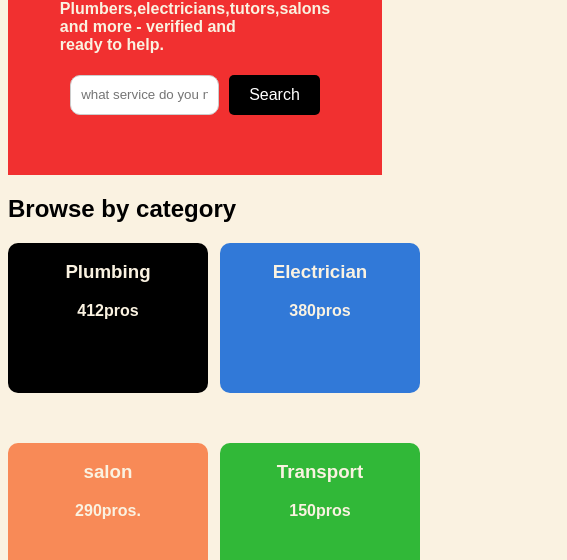
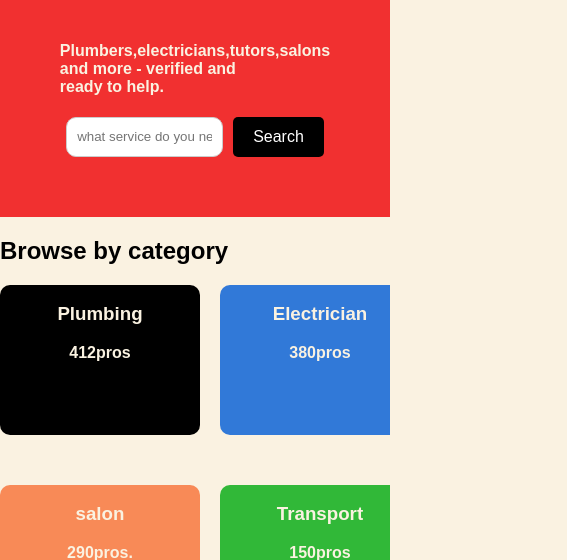
Before and after one commit to Evans2004k/Kenya-Connect, a plain HTML site: page index.html in a window 390 px wide. Shown: the part 540-1100 px from the top of the page, 567 px wide, since content can reach past the window. Drawn offline with Linux system fonts and the light colour scheme.

Commit message:
finalresponsivestylings

```diff
--- a/style.css
+++ b/style.css
@@ -1,7 +1,17 @@
+.{
+    box-sizing: border-box;
+}
 body{
     background-color: #faf2e1;
     color: #000000;
     font-family: Arial, sans-serif;
+}
+html, body{
+    width: 100%;
+    max-width: 100%;
+    margin: 0;
+    padding: 0;
+    overflow-x: hidden;
 }
 header{
     background-color: #000;
@@ -518,7 +528,7 @@
 
 
 /* Media query for small screens */
-@media screen and (max-width: 360px) {
+@media screen and (max-width:768px){
 
     .navbar {
         flex-direction: column;
```
